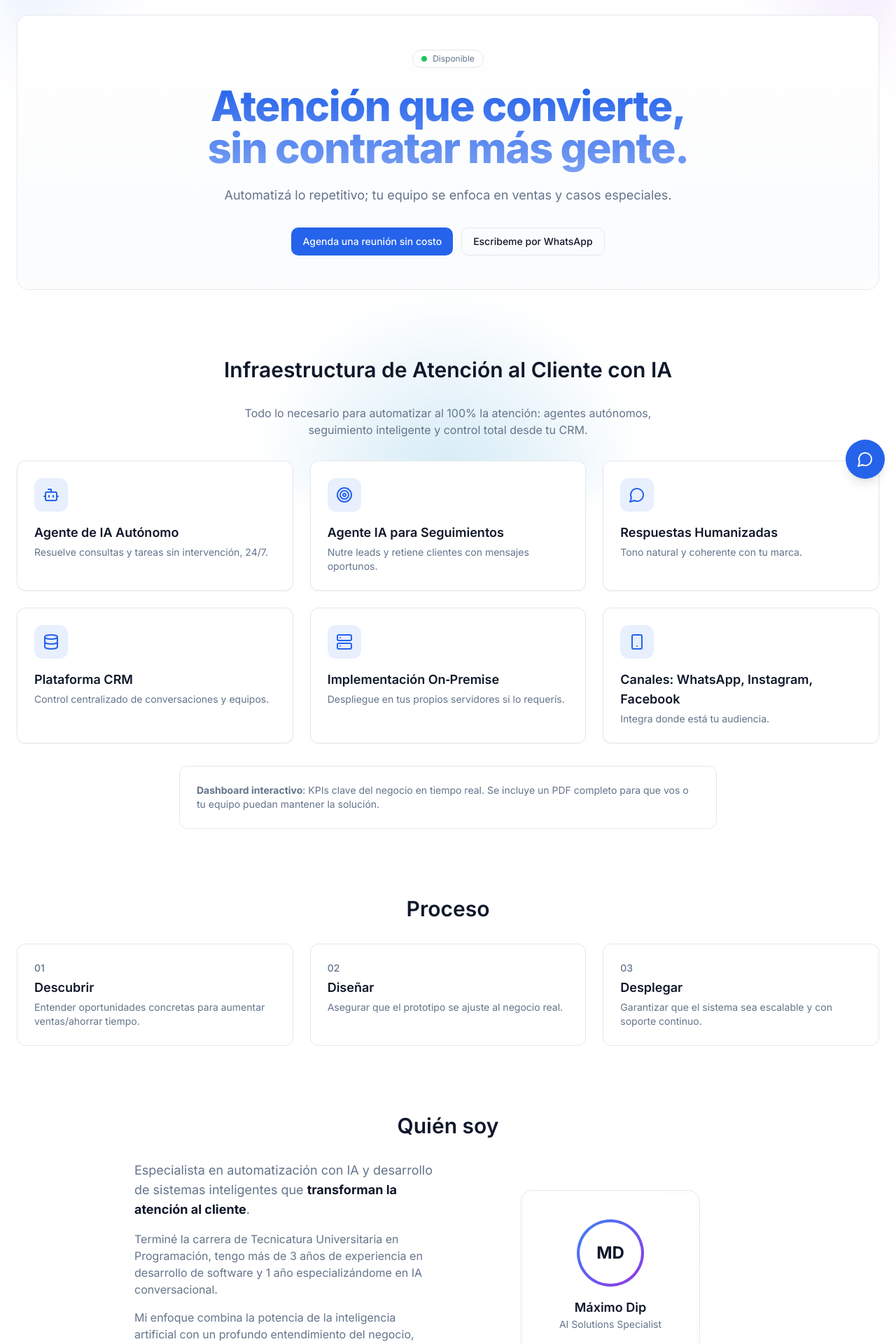
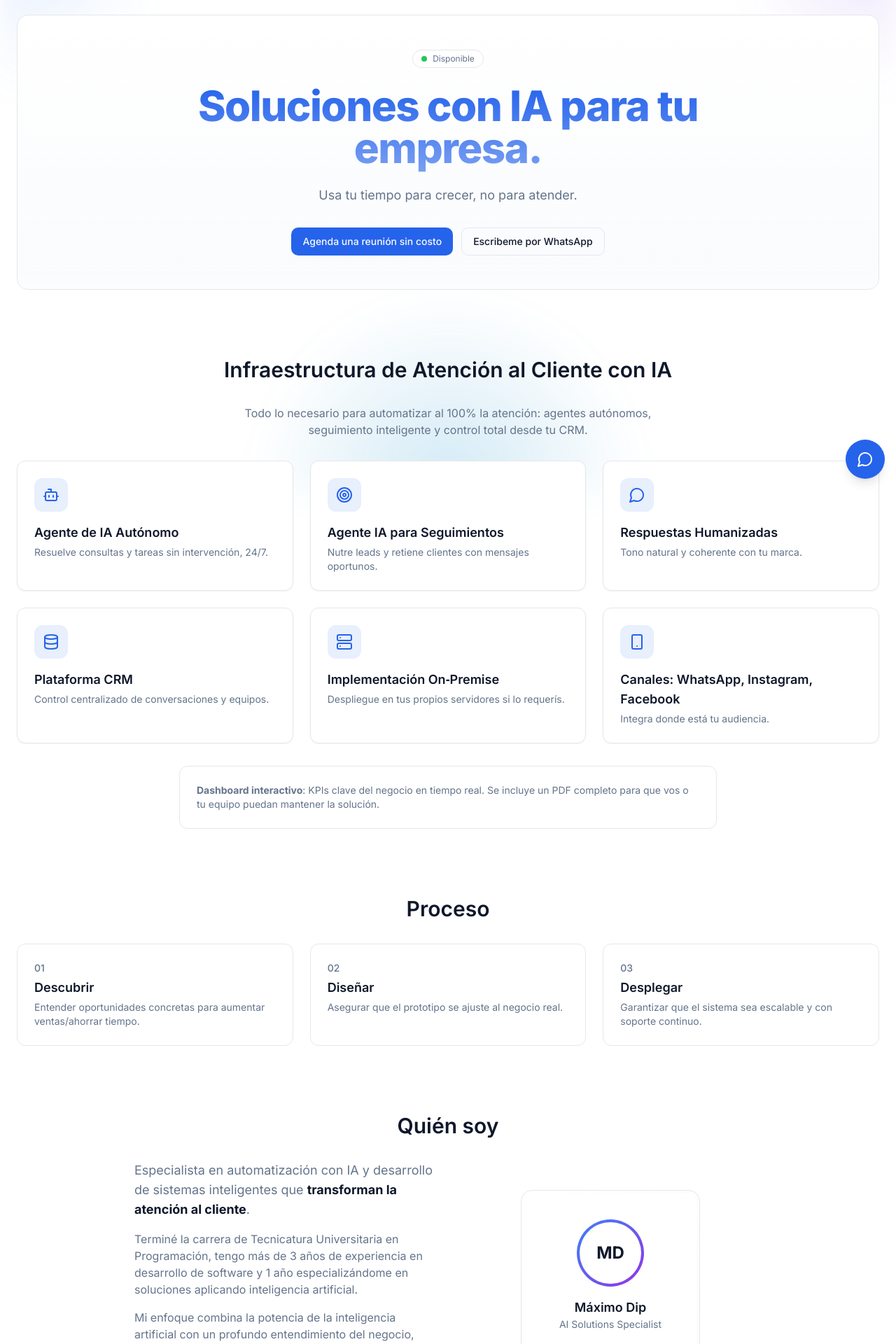
Before and after one commit to maximodip/maximize-ai-website, a Next.js app: page / in a window 1280 px wide. Shown: the part 100-2020 px from the top of the page at 70% size. Built offline with nearby package versions, Linux system fonts and the light colour scheme.

Commit message:
Update AboutSection and HeroSection content to enhance clarity and focus on AI solutions

```diff
--- a/src/components/sections/about-section.tsx
+++ b/src/components/sections/about-section.tsx
@@ -35,7 +35,8 @@ export function AboutSection() {
             <p className="text-muted-foreground">
               Terminé la carrera de Tecnicatura Universitaria en Programación,
               tengo más de 3 años de experiencia en desarrollo de software y 1
-              año especializándome en IA conversacional.
+              año especializándome en soluciones aplicando inteligencia
+              artificial.
             </p>
             <p className="text-muted-foreground">
               Mi enfoque combina la potencia de la inteligencia artificial con
--- a/src/components/sections/hero-section.tsx
+++ b/src/components/sections/hero-section.tsx
@@ -11,11 +11,10 @@ export function HeroSection() {
           Disponible
         </div>
         <h1 className="mt-6 text-4xl sm:text-5xl md:text-6xl font-extrabold tracking-tight leading-relaxed bg-gradient-to-b from-primary to-primary/60 bg-clip-text text-transparent pb-2">
-          Atención que convierte, sin contratar más gente.
+          Soluciones con IA para tu empresa.
         </h1>
         <p className="mt-4 text-lg text-muted-foreground">
-          Automatizá lo repetitivo; tu equipo se enfoca en ventas y casos
-          especiales.
+          Usa tu tiempo para crecer, no para atender.
         </p>
         <div className="mt-8 flex flex-col items-center gap-3 sm:flex-row sm:justify-center">
           <Link
```
